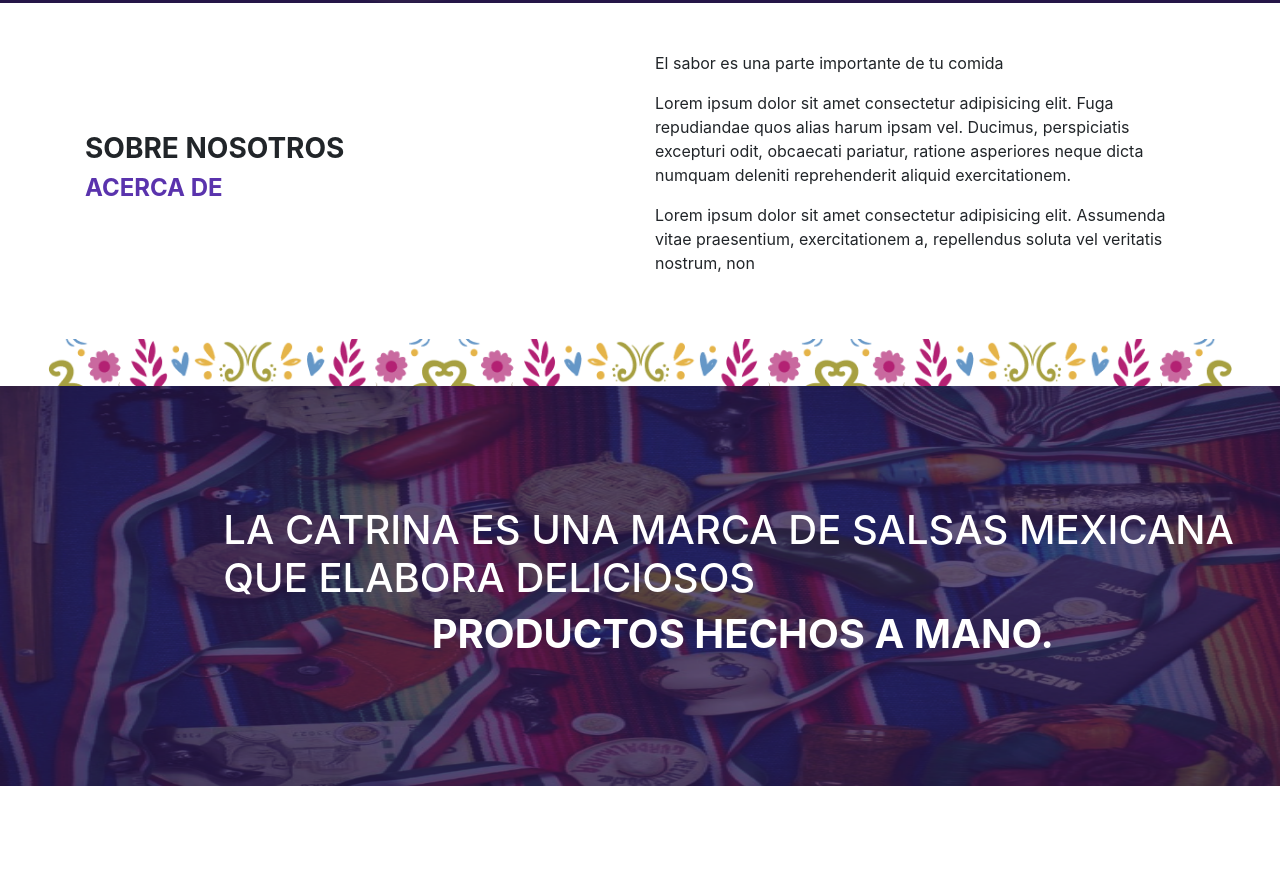
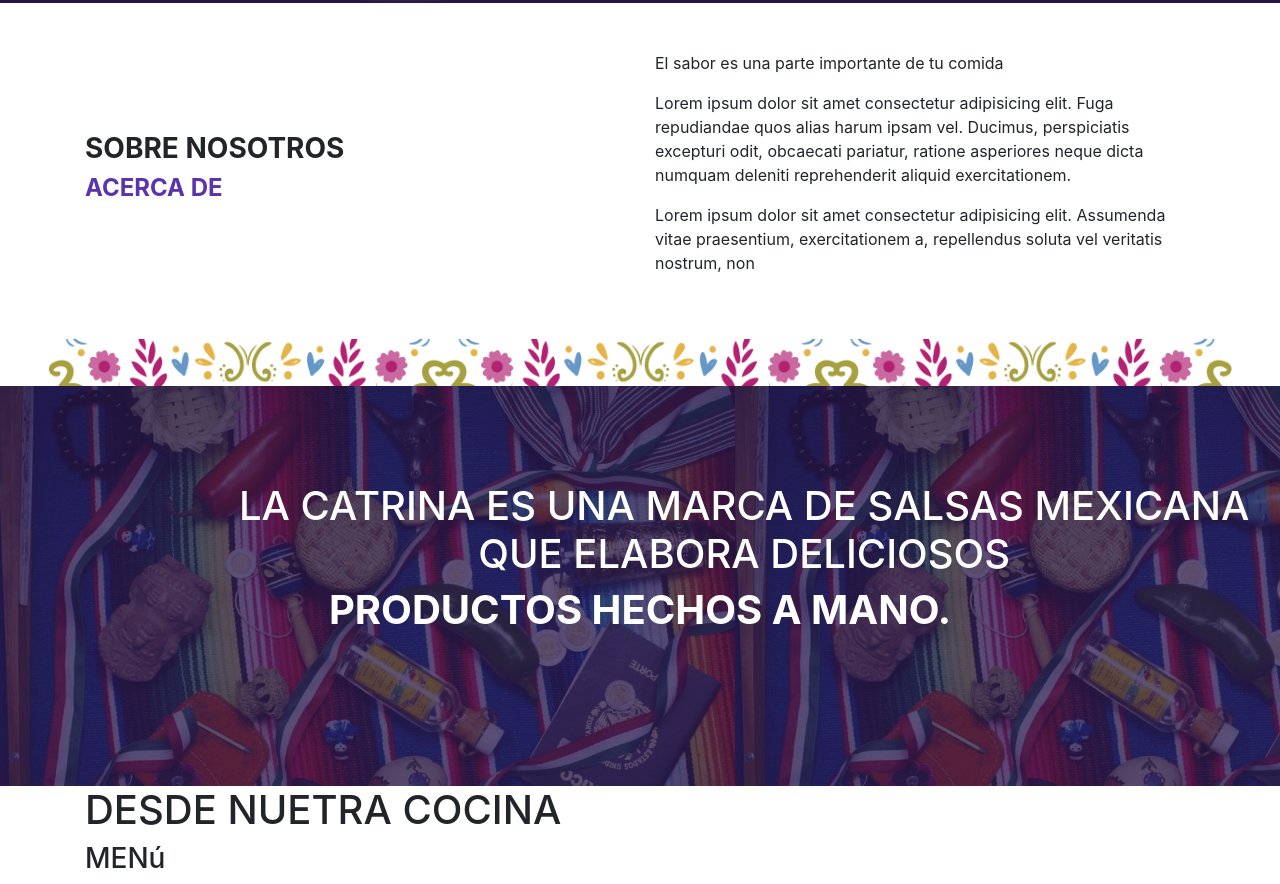
Before and after one commit to CalicheOrozco/Desarrollo-web, a plain HTML site: page LandingPages/Salsas-la-catrina/index.html in a window 1280 px wide. Shown: the part 793-1677 px from the top of the page. Before the commit the page ends 1579 px from the top, so only its background shows below. Drawn offline with nearby package versions, Linux system fonts and the light colour scheme.

Commit message:
Se arreglaron bugs en 'Hechos a manos'

```diff
--- a/LandingPages/Salsas-la-catrina/index.css
+++ b/LandingPages/Salsas-la-catrina/index.css
@@ -56,12 +56,10 @@
 #nosotros{
 	position: relative;
 }
-#productos-hecho-a-mano img{
+#productos-hecho-a-mano {
+    background-image: url(assets/images/background-hecho-a-mano.png);
     height: 400px;
     width: 100%;
-    position: absolute;
+
+
 }
-
-#nosotros .container-fluid {
-    padding-bottom: 120px;
-}
--- a/LandingPages/Salsas-la-catrina/index.html
+++ b/LandingPages/Salsas-la-catrina/index.html
@@ -118,12 +118,12 @@
     <!-- Productos hecho a mano -->
     <section id="productos-hecho-a-mano">
       <div class="container-fluid ">
-        <div class="row align-items-center">
-            <img src="assets/images/background-hecho-a-mano.png" alt="">
+        <div class="row ">
 
-        <div class="col-12 ">
-          <h1 class="text-uppercase text-white offset-md-1  offset-lg-2 d-none d-md-block  ">La Catrina es una marca de salsas mexicana que elabora deliciosos</h1>
-          <h1 class="text-uppercase  font-weight-bold text-white offset-2 offset-md-1  offset-lg-4"> productos hechos a mano.</h1>
+
+        <div class="col-12 text-center pt-5 ">
+          <h1 class="text-uppercase text-white offset-md-1  offset-lg-2 d-none d-md-block pt-5  ">La Catrina es una marca de salsas mexicana que elabora deliciosos</h1>
+          <h1 class="pt-5 pt-md-0 text-uppercase  font-weight-bold text-white "> productos hechos a mano.</h1>
 
 
         </div>
@@ -134,6 +134,22 @@
     </section>
 
     <!-- Fin Productos hecho a mano -->
+
+    <!-- Nuestra cocina -->
+
+    <section id="nuetra-cocina">
+      <div class="container">
+        <div class="row align-items-center">
+          <div class="col">
+            <h1>DESDE NUETRA COCINA</h1>
+            <h3>MENú</h3>
+
+          </div>
+        </div>
+      </div>
+    </section>
+
+    <!-- fin Nuestra cocina -->
 
     <!-- Optional JavaScript; choose one of the two! -->
     <!-- Option 1: jQuery and Bootstrap Bundle (includes Popper) -->
```
